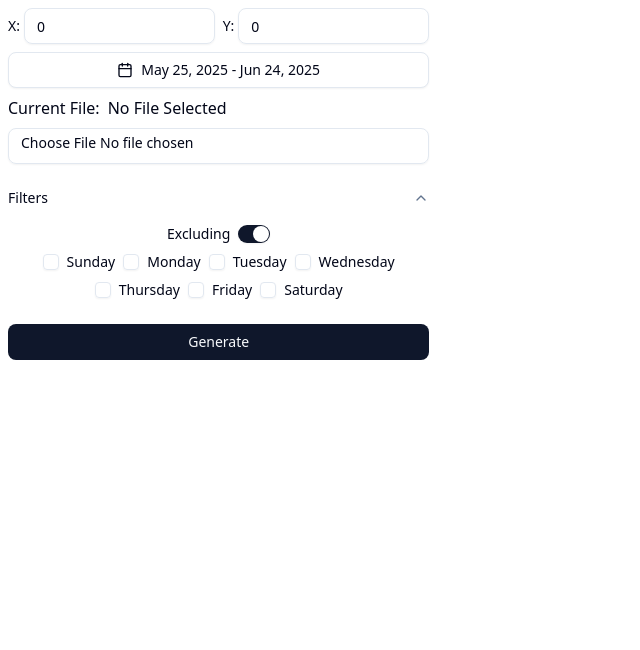
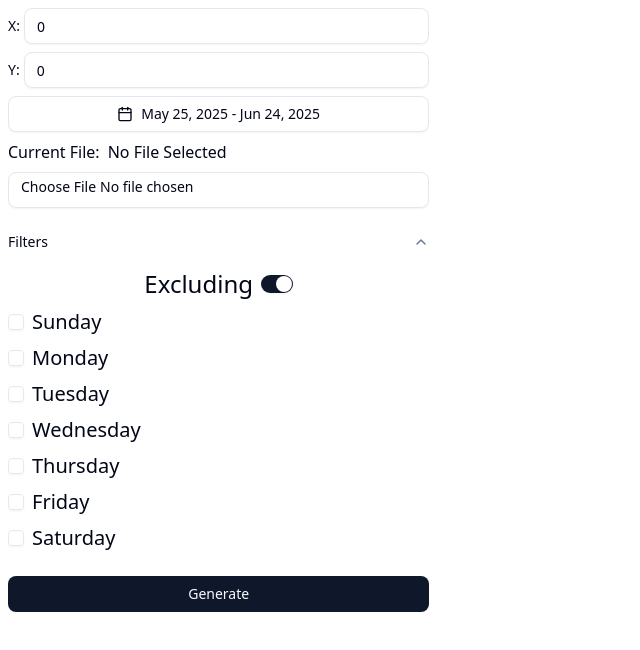
Before and after one commit to CMBVT2023/monthly-template-generator, a Next.js app: page / in a window 1280 px wide. Both pictures are taken after a click on the button "Filters". Shown: the top 650 px of the page, without its empty margins (0-640 px from the left). Built offline with nearby package versions, Linux system fonts and the light colour scheme.

Commit message:
Styled for desktop mode

```diff
--- a/src/components/client/pdf-display.tsx
+++ b/src/components/client/pdf-display.tsx
@@ -3,5 +3,5 @@ interface PDFDisplayProps {
 }
 
 export default function PDFDisplay({ pdfFilePath }: PDFDisplayProps) {
-  return <>{pdfFilePath !== "" && <iframe src={pdfFilePath} className="w-full md:w-2/3 h-full" />}</>;
+  return <>{pdfFilePath !== "" && <iframe src={pdfFilePath} className="w-full md:w-2/3 h-full landscape:min-h-80" />}</>;
 }
--- a/src/components/client/weekday-selector.tsx
+++ b/src/components/client/weekday-selector.tsx
@@ -41,7 +41,7 @@ export default function WeekdaySelector({
   const CheckBoxes = weekDays.map((name, index) => {
     const id = `${name}-CheckBox`;
     return (
-      <div key={id} className="flex gap-2 items-center">
+      <div key={id} className="flex gap-2 items-center text-xl">
         <Checkbox id={id} onCheckedChange={() => toggleWeekDay(index)} />
         <Label htmlFor={id}>{name}</Label>
       </div>
@@ -49,9 +49,9 @@ export default function WeekdaySelector({
   });
 
   return (
-    <div className="flex gap-2 flex-wrap justify-center">
+    <div className="flex lg:flex-col flex-wrap lg:flex-nowrap gap-2 justify-center">
       <div className="flex gap-2 items-center w-full justify-center">
-        <Label htmlFor="exclusion-switch">
+        <Label htmlFor="exclusion-switch" className="text-2xl">
           {isExcluding ? "Excluding" : "Including"}
         </Label>
         <Switch
--- a/src/containers/main-page.tsx
+++ b/src/containers/main-page.tsx
@@ -118,9 +118,9 @@ export default function MainPage() {
   }
 
   return (
-    <div className="container p-2 w-full h-full max-h-full overflow-y-auto flex flex-col md:flex-row gap-2">
-      <div className="w-full md:w-1/3 h-auto flex flex-col gap-2">
-        <div className="flex flex-row gap-2 w-full">
+    <div className="container p-2 w-full h-full max-h-full overflow-y-auto overflow-x-hidden flex flex-col md:flex-row gap-2">
+      <div className="w-full md:w-1/3 h-auto max-h-full min-h-60 overflow-y-auto overflow-x-hidden flex flex-col gap-2">
+        <div className="flex flex-row lg:flex-col gap-2 w-full">
           <CoordinateInputs
             xCoordinate={xCoordinate}
             setXCoordinate={setXCoordinate}
```
